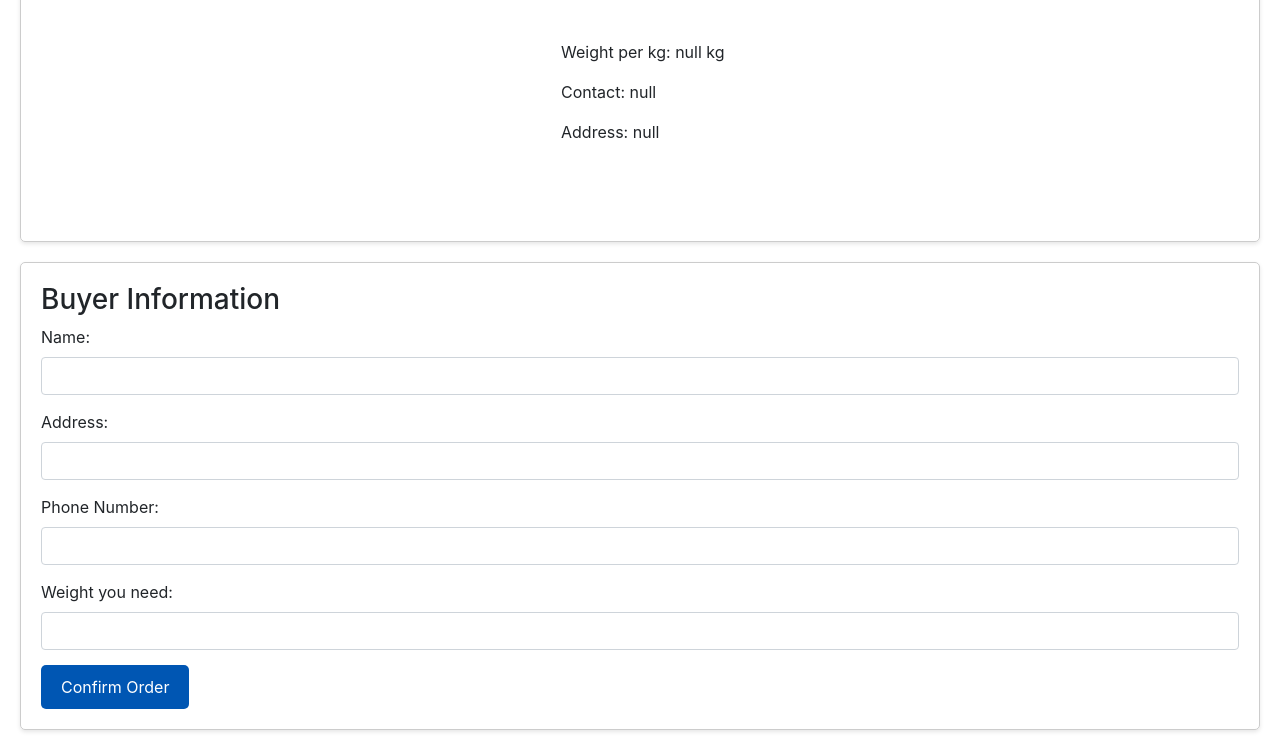
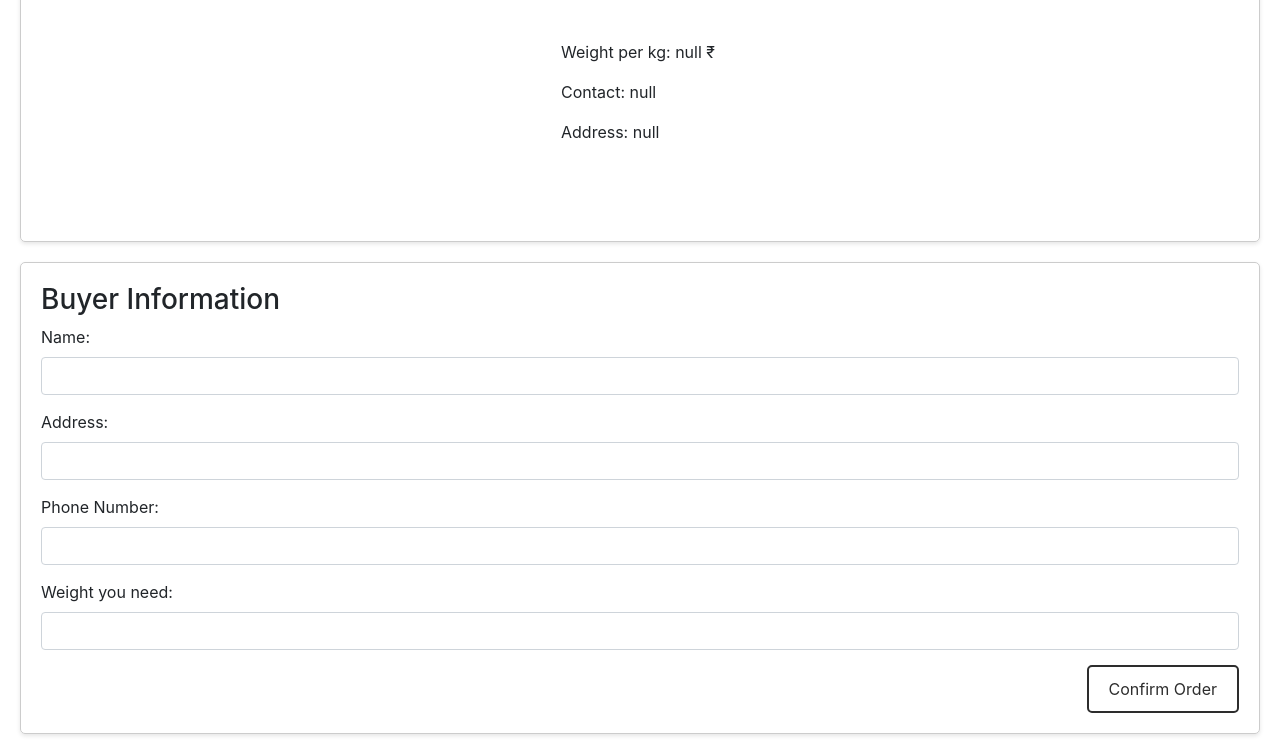
Before and after one commit to veeramanijothimurugan/AgriShop, a plain HTML site: page buy.html in a window 1280 px wide. In both pictures the pointer is over the button "Confirm Order". Shown: the part 126-876 px from the top of the page. Drawn offline with nearby package versions, Linux system fonts and the light colour scheme; a script that the page names is missing.

Commit message:
improve css styles

```diff
--- a/buy.html
+++ b/buy.html
@@ -51,7 +51,7 @@
 
         /* Style for the "Confirm Order" button */
         .confirm-button {
-            background-color: #007bff;
+            background-color: #2d2d2d;
             color: #fff;
             border: none;
             border-radius: 5px;
@@ -61,7 +61,9 @@
         }
 
         .confirm-button:hover {
-            background-color: #0056b3;
+            background-color: #fff;
+            color: #2d2d2d;
+        border: 2px solid #2d2d2d;
         }
     </style>
 </head>
@@ -122,7 +124,9 @@
                 <label for="buyerWeight">Weight you need:</label>
                 <input type="number" class="form-control" id="buyerWeight" required>
             </div>
-            <button id="confirmOrderButton" class="confirm-button">Confirm Order</button>
+            <div class="d-flex justify-content-end">
+                <button id="confirmOrderButton" class="confirm-button">Confirm Order</button>
+            </div>
         </form>
     </div>
 
@@ -147,7 +151,7 @@
 
         // Populate the product details in the HTML elements
         document.getElementById('productName').textContent = productName;
-        document.getElementById('productWeight').textContent = `Weight per kg: ${productWeight} kg`;
+        document.getElementById('productWeight').textContent = `Weight per kg: ${productWeight} ₹`;
         // document.getElementById('productTotalWeight').textContent = `Total weight: ${productTotalWeight} kg`;
         document.getElementById('productPhone').textContent = `Contact: ${productPhone}`;
         document.getElementById('productAddress').textContent = `Address: ${productAddress}`;
--- a/home.js
+++ b/home.js
@@ -84,7 +84,7 @@ function createCardElement(productDetails) {
 
     const weightPerKg = document.createElement('p');
     weightPerKg.className = 'card-text';
-    weightPerKg.textContent = `Weight per kg: ${productDetails.price} kg`;
+    weightPerKg.textContent = `Weight per kg: ${productDetails.price} ₹`;
 
     // const totalWeight = document.createElement('p');
     // totalWeight.className = 'card-text';
```
Also changed, not shown: addproduct.html (+29 -13 lines).
